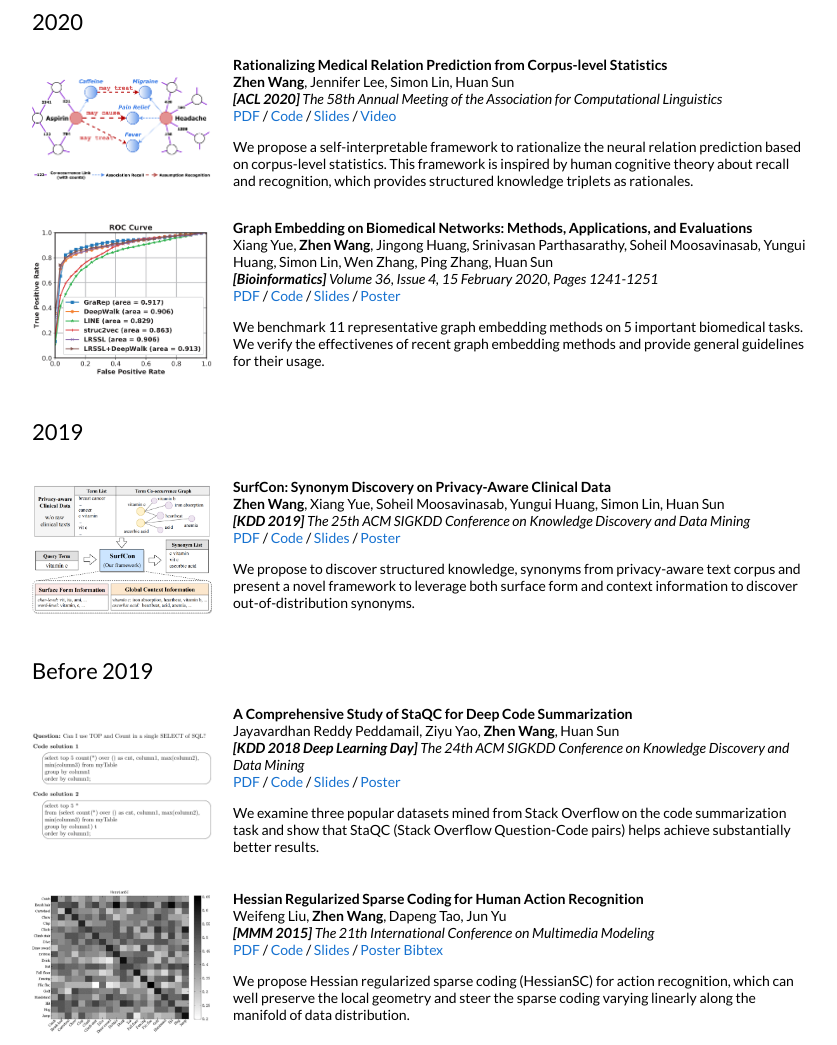
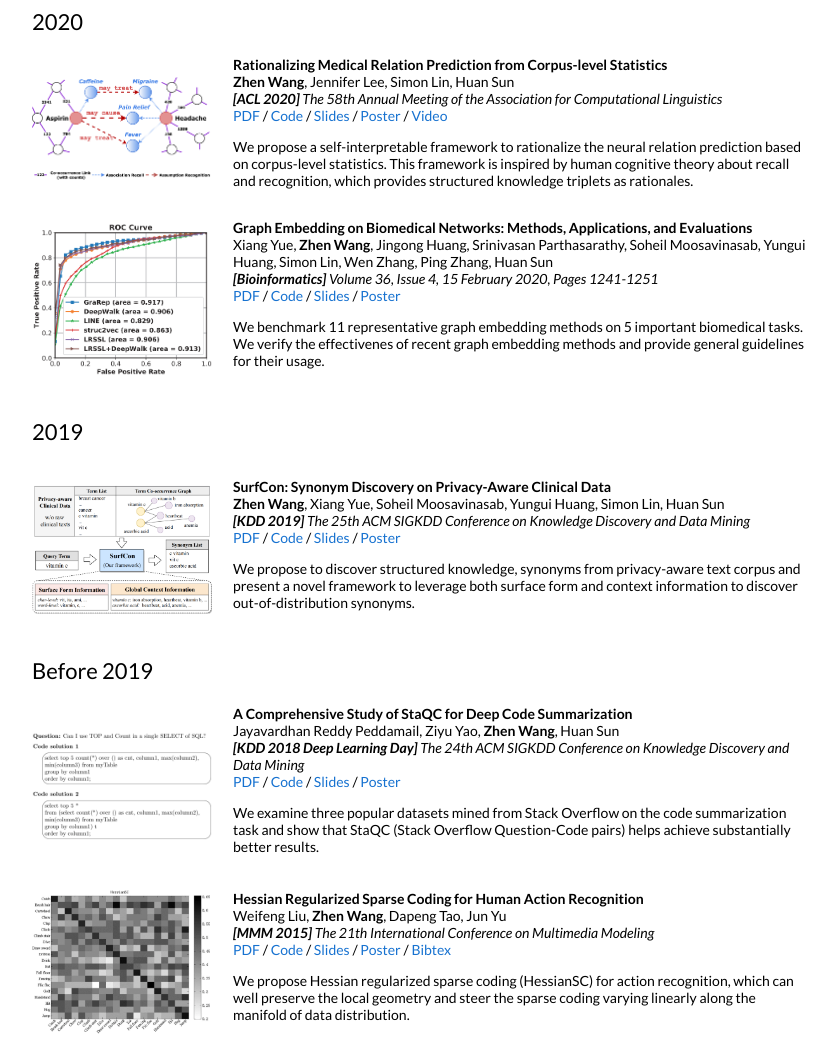
Before and after one commit to zhenwang9102/zhenwang9102.github.io, a Jekyll site: the page built from _posts/2019-06-02-venue.markdown, in a window 1280 px wide and 1400 px high, scrolled down 1878 px. Shown: the part 153-1198 px from the top of the window, without its empty margins (228-1065 px from the left). Built offline with Jekyll 4.4.1, drawn with Linux system fonts in a browser that asks for light colours.

Commit message:
Update default.html

```diff
--- a/_layouts/default.html
+++ b/_layouts/default.html
@@ -325,7 +325,7 @@
               <br>
               <em><b>[ACL 2020]</b></em> <i>The 58th Annual Meeting of the Association for Computational Linguistics</i>
               <br>
-              <a href="https://zhenwang9102.github.io/files/ACL2020_ZW_X_MedRELA.pdf">PDF</a> / <a href="https://github.com/zhenwang9102/X-MedRELA">Code</a> / <a href="https://zhenwang9102.github.io/files/ACL2020-X-MedRELA-ZW-Slides.pdf">Slides</a> / <a href="https://slideslive.com/38929313/rationalizing-medical-relation-prediction-from-corpuslevel-statistics">Video</a>
+              <a href="https://zhenwang9102.github.io/files/ACL2020_ZW_X_MedRELA.pdf">PDF</a> / <a href="https://github.com/zhenwang9102/X-MedRELA">Code</a> / <a href="https://zhenwang9102.github.io/files/ACL2020-X-MedRELA-ZW-Slides.pdf">Slides</a> / <a href="https://zhenwang9102.github.io/">Poster</a> / <a href="https://slideslive.com/38929313/rationalizing-medical-relation-prediction-from-corpuslevel-statistics">Video</a>
               <p>We propose a self-interpretable framework to rationalize the neural relation prediction based on corpus-level statistics. This framework is inspired by human cognitive theory about recall and recognition, which provides structured knowledge triplets as rationales.</p>
             </td>
           </tr>
@@ -409,7 +409,7 @@
               <br>
               <em><b>[MMM 2015]</b></em> <i>The 21th International Conference on Multimedia Modeling</i>
               <br>
-              <a href="https://zhenwang9102.github.io/files/MMM2015_HessianSC.pdf">PDF</a> / <a href="https://zhenwang9102.github.io/">Code</a> / <a href="https://zhenwang9102.github.io/">Slides</a> / <a href="https://zhenwang9102.github.io/">Poster</a>
+              <a href="https://zhenwang9102.github.io/files/MMM2015_HessianSC.pdf">PDF</a> / <a href="https://zhenwang9102.github.io/">Code</a> / <a href="https://zhenwang9102.github.io/">Slides</a> / <a href="https://zhenwang9102.github.io/">Poster</a> /
               <a onclick="if (document.getElementById(&quot;UAC-GANs&quot;).style.display==&quot;none&quot;) document.getElementById(&quot;UAC-GANs&quot;).style.display=&quot;block&quot;; else document.getElementById(&quot;UAC-GANs&quot;).style.display=&quot;none&quot;;">Bibtex</a>
               <div class="BibtexExpand" id="UAC-GANs" style="display: none;">
                   <pre>@inproceedings{liu2015hessian,
```
